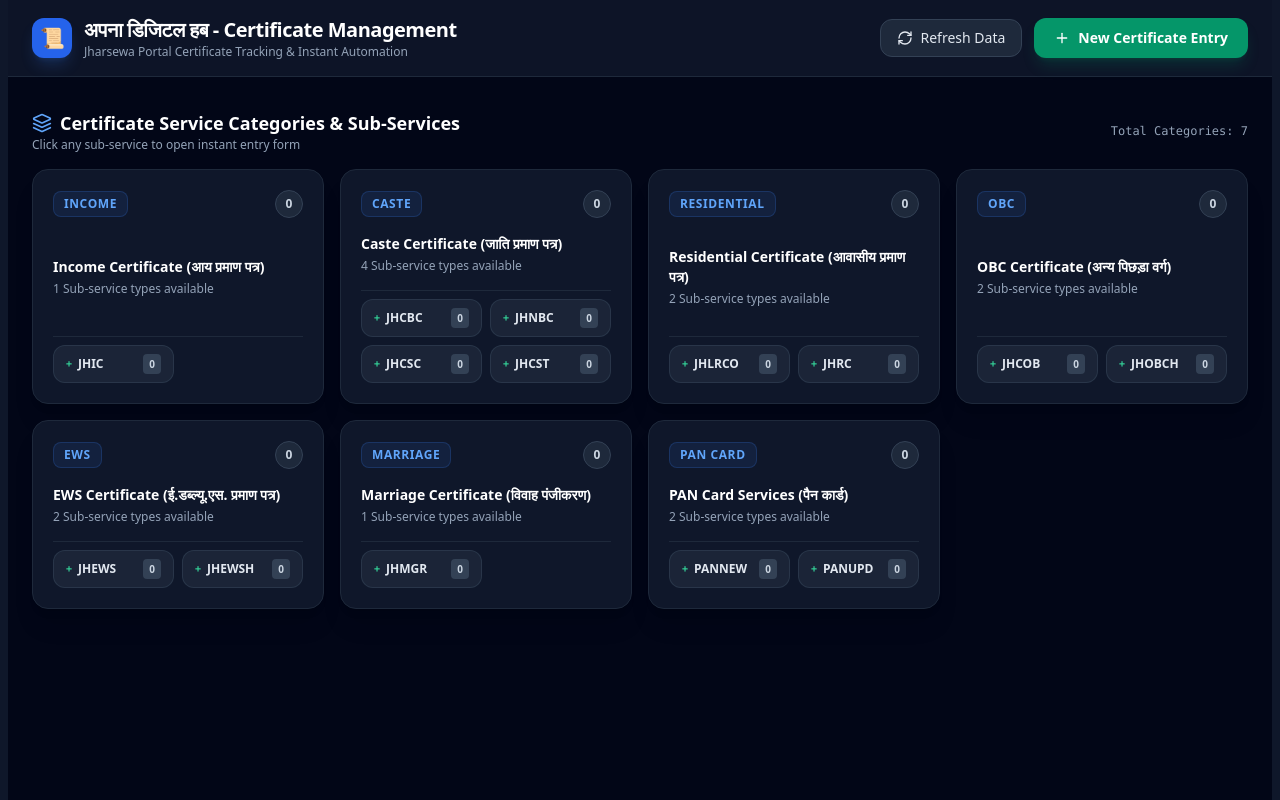
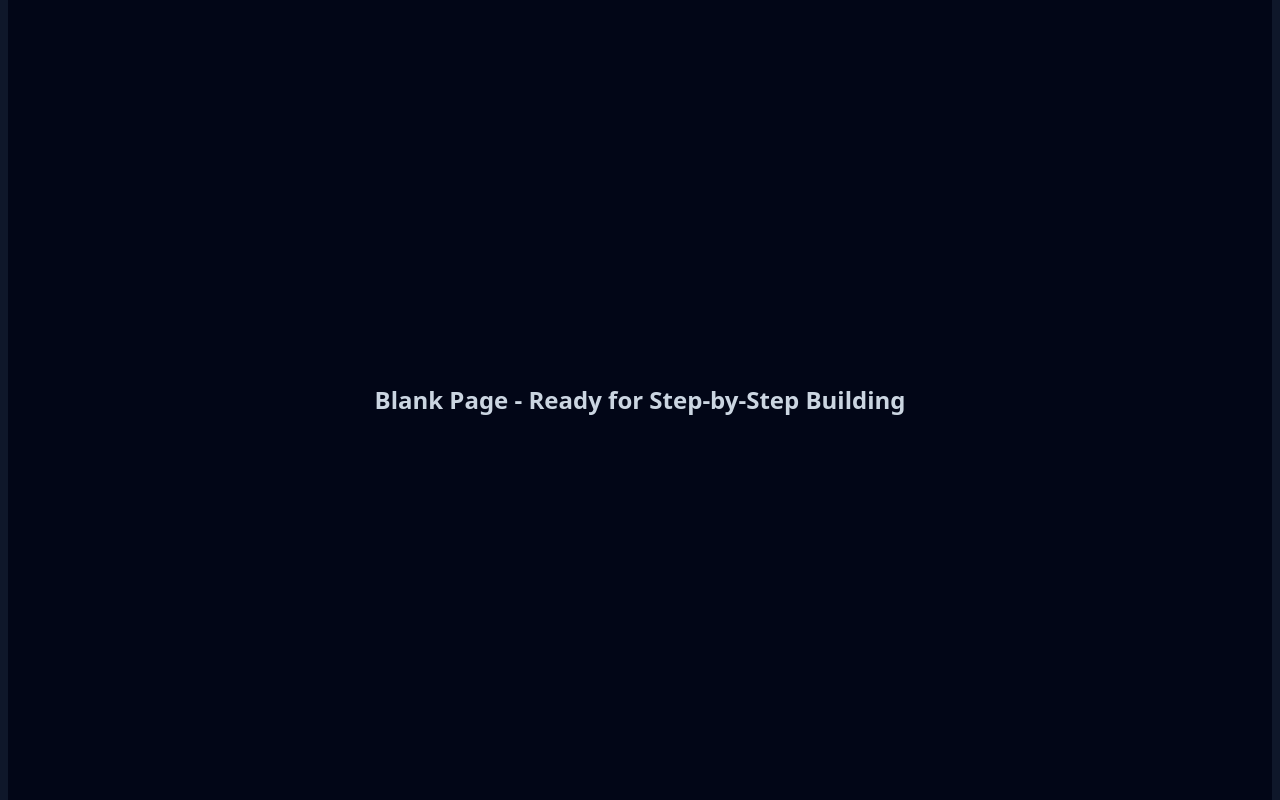
Before and after one commit to gattuelfsolvers/certificateapp, a React (Vite) app in the folder frontend/: page / in a window 1280 px wide. Built offline with nearby package versions, Linux system fonts and the light colour scheme; no server answers; the database is empty.

Commit message:
Make frontend completely blank page

```diff
--- a/frontend/src/App.jsx
+++ b/frontend/src/App.jsx
@@ -1,155 +1,11 @@
-import React, { useState, useEffect } from 'react';
-import { CERTIFICATE_CATEGORIES } from './constants/certificateTypes';
-import { fetchCertificatesFromFirebase } from './firebase';
-import { FileText, Plus, RefreshCw, Search, Filter, Layers, CheckCircle2, Clock, XCircle, ChevronRight, Award, Home, Shield, CreditCard, Heart } from 'lucide-react';
+import React from 'react';
 
 export default function App() {
-  const [certificates, setCertificates] = useState([]);
-  const [loading, setLoading] = useState(true);
-  const [selectedCategory, setSelectedCategory] = useState('ALL');
-  const [selectedSubService, setSelectedSubService] = useState(null);
-
-  useEffect(() => {
-    loadData();
-  }, []);
-
-  const loadData = async () => {
-    setLoading(true);
-    try {
-      const data = await fetchCertificatesFromFirebase();
-      setCertificates(data || []);
-    } catch (err) {
-      console.error('Error loading Firebase certificates:', err);
-    } finally {
-      setLoading(false);
-    }
-  };
-
-  const getSubServiceCount = (code) => {
-    return certificates.filter((c) => c.certType === code || c.subService === code).length;
-  };
-
-  const getCategoryCount = (subServices) => {
-    const codes = subServices.map((s) => s.code);
-    return certificates.filter((c) => codes.includes(c.certType) || codes.includes(c.subService)).length;
-  };
-
   return (
-    <div className="min-h-screen bg-slate-950 text-slate-100 flex flex-col font-sans">
-      {/* Header Bar */}
-      <header className="bg-slate-900/90 border-b border-slate-800 backdrop-blur sticky top-0 z-50 px-6 py-4">
-        <div className="max-w-7xl mx-auto flex flex-col md:flex-row md:items-center justify-between gap-4">
-          <div className="flex items-center gap-3">
-            <div className="w-10 h-10 rounded-xl bg-blue-600 flex items-center justify-center text-white font-extrabold text-xl shadow-lg shadow-blue-500/20">
-              📜
-            </div>
-            <div>
-              <h1 className="text-xl font-bold text-white tracking-tight flex items-center gap-2">
-                अपना डिजिटल हब - Certificate Management
-              </h1>
-              <p className="text-xs text-slate-400">
-                Jharsewa Portal Certificate Tracking & Instant Automation
-              </p>
-            </div>
-          </div>
-
-          <div className="flex items-center gap-3">
-            <button
-              onClick={loadData}
-              className="flex items-center gap-2 px-4 py-2 rounded-xl bg-slate-800 hover:bg-slate-700 text-slate-200 border border-slate-700 text-sm font-medium transition"
-            >
-              <RefreshCw className={`w-4 h-4 ${loading ? 'animate-spin' : ''}`} />
-              Refresh Data
-            </button>
-            <button className="flex items-center gap-2 px-5 py-2.5 rounded-xl bg-emerald-600 hover:bg-emerald-500 text-white font-semibold text-sm shadow-lg shadow-emerald-600/20 transition">
-              <Plus className="w-4 h-4" />
-              New Certificate Entry
-            </button>
-          </div>
-        </div>
-      </header>
-
-      {/* Main Content Area */}
-      <main className="max-w-7xl mx-auto w-full px-6 py-8 flex-1 space-y-8">
-
-        {/* Category Launch Cards Grid */}
-        <section>
-          <div className="flex items-center justify-between mb-4">
-            <div>
-              <h2 className="text-lg font-bold text-white flex items-center gap-2">
-                <Layers className="w-5 h-5 text-blue-400" />
-                Certificate Service Categories & Sub-Services
-              </h2>
-              <p className="text-xs text-slate-400">Click any sub-service to open instant entry form</p>
-            </div>
-            <span className="text-xs text-slate-400 font-mono">Total Categories: {CERTIFICATE_CATEGORIES.length}</span>
-          </div>
-
-          <div className="grid grid-cols-1 md:grid-cols-2 lg:grid-cols-4 gap-4">
-            {CERTIFICATE_CATEGORIES.map((cat) => {
-              const catTotal = getCategoryCount(cat.subServices);
-              return (
-                <div
-                  key={cat.id}
-                  className="bg-slate-900 border border-slate-800 rounded-2xl p-5 hover:border-slate-700 transition space-y-4 flex flex-col justify-between shadow-xl"
-                >
-                  <div className="flex items-center justify-between">
-                    <div className="flex items-center gap-2.5">
-                      <span className="px-2.5 py-1 rounded-lg bg-blue-500/10 text-blue-400 font-bold text-xs uppercase tracking-wider border border-blue-500/20">
-                        {cat.name}
-                      </span>
-                    </div>
-                    <span className="w-7 h-7 rounded-full bg-slate-800 text-slate-300 font-semibold text-xs flex items-center justify-center border border-slate-700">
-                      {catTotal}
-                    </span>
-                  </div>
-
-                  <div>
-                    <h3 className="text-sm font-semibold text-white mb-1">{cat.title}</h3>
-                    <p className="text-xs text-slate-400">{cat.subServices.length} Sub-service types available</p>
-                  </div>
-
-                  {/* Sub Service Action Buttons */}
-                  <div className="grid grid-cols-2 gap-2 pt-2 border-t border-slate-800">
-                    {cat.subServices.map((sub) => {
-                      const subCount = getSubServiceCount(sub.code);
-                      return (
-                        <button
-                          key={sub.code}
-                          onClick={() => setSelectedSubService(sub.code)}
-                          className="flex items-center justify-between px-3 py-2 rounded-xl bg-slate-800/80 hover:bg-blue-600/20 text-slate-200 hover:text-blue-400 border border-slate-700/60 hover:border-blue-500/40 text-xs font-semibold transition group"
-                        >
-                          <span className="flex items-center gap-1.5">
-                            <span className="text-emerald-400 font-mono text-[10px]">+</span>
-                            {sub.code}
-                          </span>
-                          <span className="px-1.5 py-0.5 rounded bg-slate-700 text-slate-300 group-hover:bg-blue-500/30 group-hover:text-blue-300 text-[10px]">
-                            {subCount}
-                          </span>
-                        </button>
-                      );
-                    })}
-                  </div>
-                </div>
-              );
-            })}
-          </div>
-        </section>
-
-        {/* Selected Sub-Service Status Modal / Notification */}
-        {selectedSubService && (
-          <div className="p-4 rounded-xl bg-blue-950/40 border border-blue-500/30 flex items-center justify-between text-blue-300 text-sm">
-            <span>Selected Sub-Service Code: <strong>{selectedSubService}</strong></span>
-            <button
-              onClick={() => setSelectedSubService(null)}
-              className="px-3 py-1 rounded-lg bg-blue-900/60 hover:bg-blue-800 text-blue-200 text-xs font-medium"
-            >
-              Clear Selection
-            </button>
-          </div>
-        )}
-
-      </main>
+    <div className="min-h-screen bg-slate-950 text-white flex items-center justify-center font-sans">
+      <div className="text-center p-8">
+        <h1 className="text-2xl font-bold text-slate-300">Blank Page - Ready for Step-by-Step Building</h1>
+      </div>
     </div>
   );
 }
```
